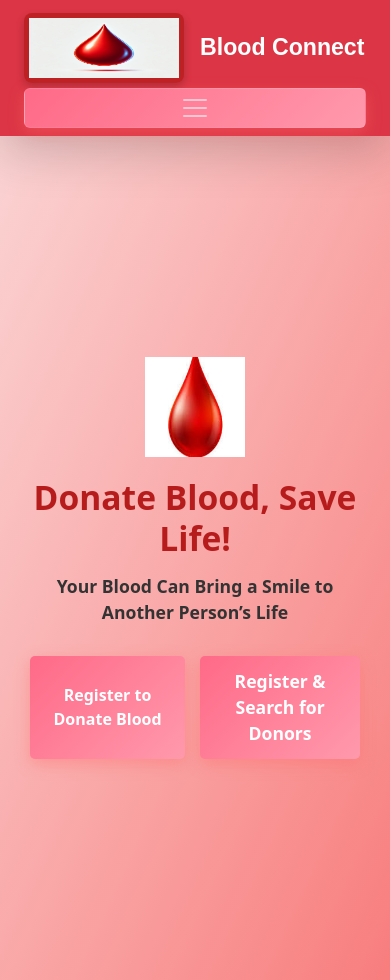
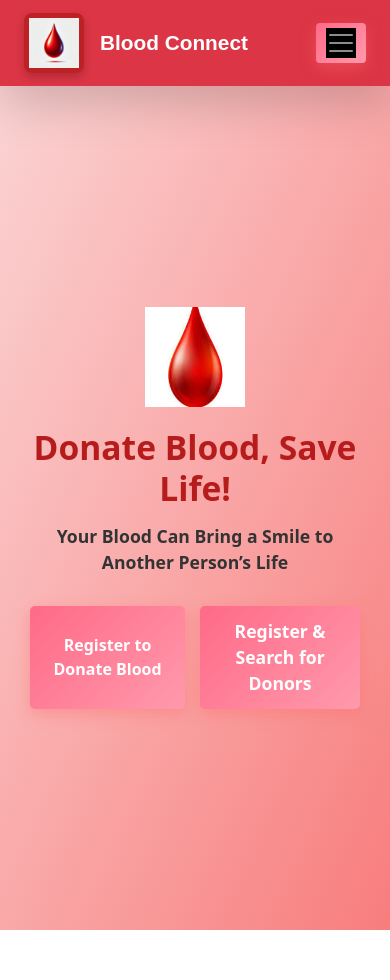
Before and after one commit to Pratikkuntawar/blood_connect, a React (Create React App) app: page / in a window 390 px wide. After the commit the page ends 930 px from the top, so only its background shows below. Built offline with nearby package versions, Linux system fonts and the light colour scheme.

Commit message:
Update Navbar.css

```diff
--- a/src/components/Navbar.css
+++ b/src/components/Navbar.css
@@ -45,3 +45,148 @@
 .navbar-nav .active {
   border-bottom: 2px solid #ddf319; /* White underline for active links */
 }
+@media (max-width: 768px) {
+  /* Stack the navbar items vertically */
+  .navbar-nav {
+    flex-direction: column; /* Change direction to column */
+    align-items: center; /* Center the items */
+  }
+
+  .nav-item {
+    margin: 10px 0; /* Add spacing between items */
+  }
+
+  /* Adjust brand name size on small screens */
+  .brand-name {
+    font-size: 1.5rem; /* Smaller font size */
+
+  }
+
+  /* Toggler button styles */
+  .navbar-toggler {
+    border-color: #ffcc00; /* Change the border color */
+  }
+
+  .navbar-toggler-icon {
+    background-color: #ffcc00; /* Change the icon color */
+    background-color: black;
+  }
+  .brand-name {
+    font-size: 1rem; /* Adjust font size for smaller screens */
+    width: 60%; /* Adjust this percentage as needed */
+    max-width: 300px; /* Optional: Set a max width */
+    margin: 0 auto; /* Center the brand name */
+    margin-left: 0px;
+  }
+  img{
+    width: 70px;
+    height: 50px;
+  }
+}
+
+
+
+/* Custom CSS for Navbar */
+.navbar {
+  background-color: #b71c1c; /* Dark red for blood donation theme */
+  transition: background-color 0.3s ease;
+}
+
+.navbar:hover {
+  background-color: #d32f2f; /* Slightly lighter red on hover */
+}
+
+.navbar-brand .brand-name {
+  font-family: 'Poppins', sans-serif;
+  font-weight: bold;
+  color: #fff;
+}
+
+.logo-container {
+  background-color: rgba(183, 28, 28, 0.8); /* Matching red with slight transparency */
+  border-radius: 8px; /* Rounded corners */
+  padding: 5px; /* Add padding around the logo */
+  box-shadow: 0px 4px 8px rgba(0, 0, 0, 0.2); /* Subtle shadow for depth */
+  transition: transform 0.3s ease, box-shadow 0.3s ease;
+}
+
+.logo-container:hover {
+  transform: scale(1.05);
+  box-shadow: 0px 6px 12px rgba(0, 0, 0, 0.3); /* Enhanced shadow on hover */
+}
+
+.logo-hover {
+  transition: transform 0.3s ease;
+}
+
+.navbar-nav .nav-link {
+  display: flex;
+  align-items: center;
+  font-size: 1.1rem;
+  transition: color 0.3s ease;
+}
+
+.navbar-nav .nav-link:hover {
+  color: #ffe0e0; /* Light color on hover */
+}
+
+.navbar-nav .active {
+  border-bottom: 2px solid #ddf319; /* White underline for active links */
+}
+
+/* Ensure navbar-toggler does not take full width on small screens */
+.navbar-toggler {
+  width: auto; /* Only take the necessary width */
+  padding: 5px 10px;
+  border: none; /* Remove default border */
+  border-radius: 4px; /* Optional: add some rounding to match style */
+  background-color: #ffcc00; /* Custom color */
+  margin-left: auto; /* Align to the right side */
+}
+
+.navbar-toggler-icon {
+  color: white;
+  background-color: black; /* Icon color */
+}
+
+/* Small screen adjustments */
+@media (max-width: 768px) {
+  /* Stack navbar items vertically when collapsed */
+  .navbar-collapse {
+    text-align: center; /* Center-align items */
+  }
+
+  .navbar-nav {
+    flex-direction: column; /* Stack items vertically */
+    align-items: center;
+    width: 100%; /* Make navbar items take up the full width */
+  }
+
+  .nav-item {
+    margin: 10px 0; /* Add spacing between items */
+    width: 100%; /* Make each item take up full width */
+  }
+
+  .navbar-nav .nav-link {
+    justify-content: center; /* Center text in each item */
+    padding: 10px 0; /* Add padding for easier tapping */
+    width: 100%; /* Full width for each link */
+    font-size: 1.1rem;
+  }
+
+  .collapse.show {
+    display: flex;
+    flex-direction: column;
+    align-items: center;
+  }
+
+  .brand-name {
+    font-size: 1.3rem;
+    text-align: center;
+  }
+
+  .logo-container img {
+    width: 50px; /* Smaller logo for small screens */
+    height: auto;
+  }
+}
```
